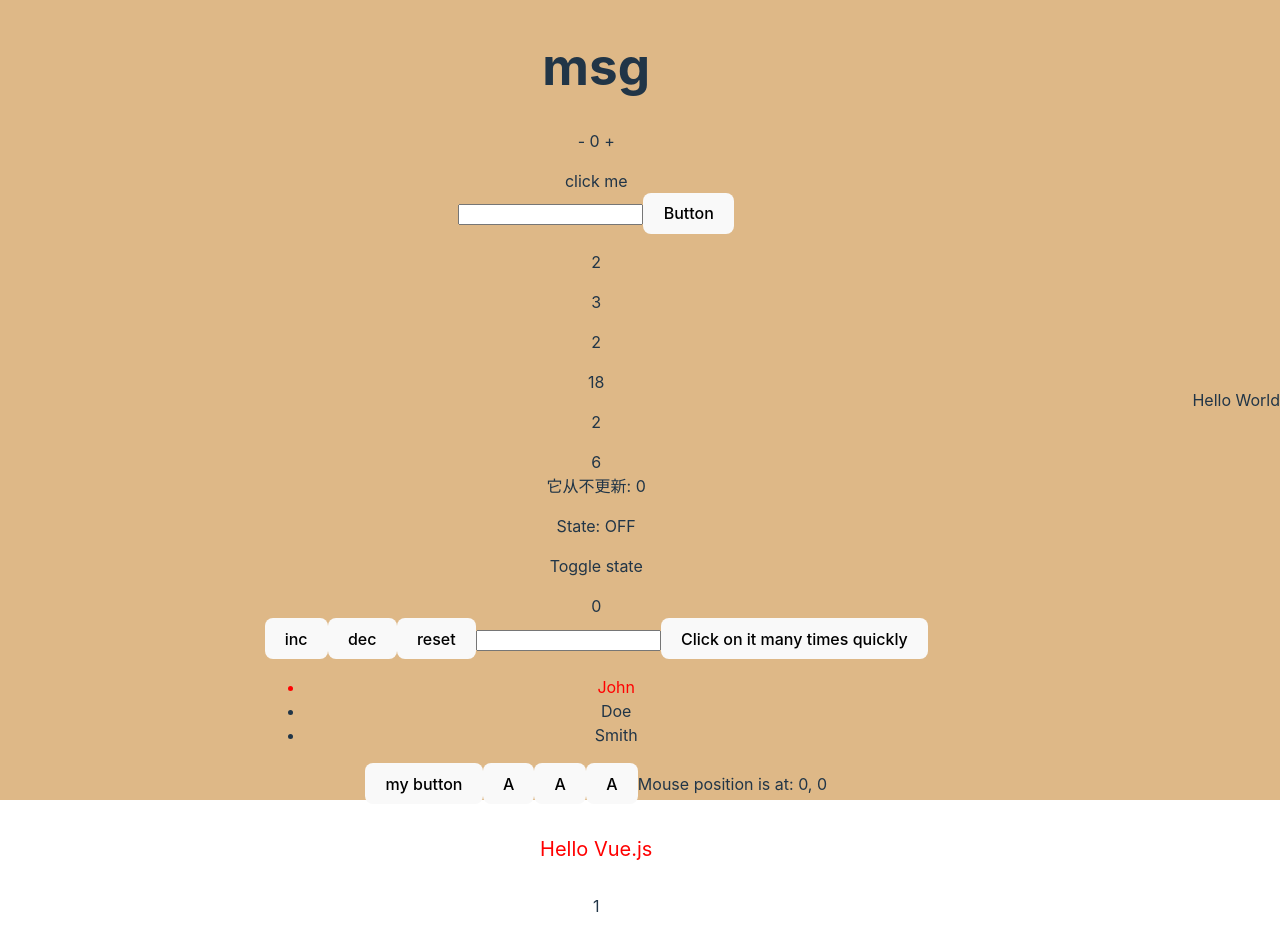
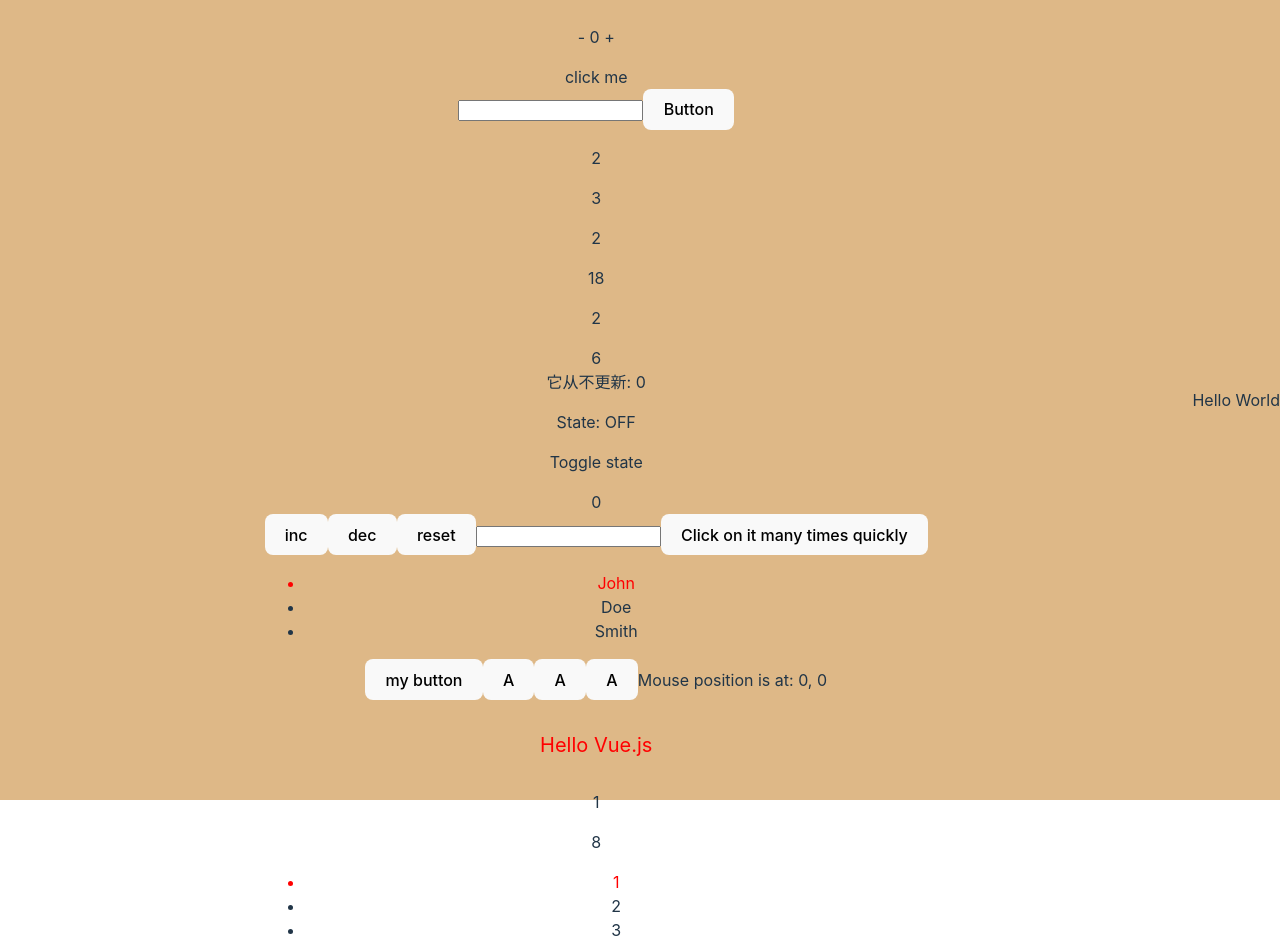
Before and after one commit to Alextt666/vue-challenge, a Vue app: page / in a window 1280 px wide. Shown: the top 938 px of the page. Built offline with nearby package versions, Linux system fonts and the light colour scheme.

Commit message:
modify:自定义颜色指令

```diff
--- /dev/null
+++ b/src/components/ActivedStyle.vue
@@ -0,0 +1,50 @@
+<script setup lang="ts">
+import { ref, watchEffect } from "vue";
+
+/**
+ * 实现该指令 :
+ * 当切换该选项卡时，列表项文本颜色变为红色
+ *
+ */
+const VActiveStyle = {
+  mounted(el, { value }) {
+    const [style, fn] = value;
+    watchEffect(()=>{
+        if(fn?.()){
+            Object.entries(style).forEach(([key,value])=>{
+                el.style[key] = value;
+            })
+        }else{
+            Object.keys(style).forEach(key=>{
+                el.style[key] = ''
+            })
+        }
+    })
+  },
+};
+
+const list = [1, 2, 3, 4, 5, 6, 7, 8];
+const activeTab = ref(0);
+function toggleTab(index: number) {
+  activeTab.value = index;
+}
+</script>
+
+<template>
+  <ul>
+    <li
+      v-for="(item, index) in list"
+      :key="index"
+      v-active-style="[{ color: 'red' }, () => activeTab === index]"
+      @click="toggleTab(index)"
+    >
+      {{ item }}
+    </li>
+  </ul>
+</template>
+
+<style scoped>
+li {
+  cursor: pointer;
+}
+</style>
--- a/src/components/Dashbord.vue
+++ b/src/components/Dashbord.vue
@@ -51,6 +51,8 @@
   <RawFamily></RawFamily>
   <!-- EffectScope -->
   <EffectScopeT></EffectScopeT>
+  <!-- 激活的样式-指令 -->
+  <ActivedStyle></ActivedStyle>
 </template>
 <script setup>
 import NextTickT from "./NextTickT.vue";
@@ -79,6 +81,7 @@ import UseMouse from "./UseMouse.vue";
 import GlobalCss from "./GlobalCss.vue";
 import RawFamily from "./RawFamily.vue";
 import EffectScopeT from "./EffectScopeT.vue";
+import ActivedStyle from './ActivedStyle.vue';
 import { defineComponent } from "vue";
 defineComponent({
   NextTickT,
@@ -107,5 +110,6 @@ defineComponent({
   GlobalCss,
   RawFamily,
   EffectScopeT,
+  ActivedStyle
 });
 </script>
```
